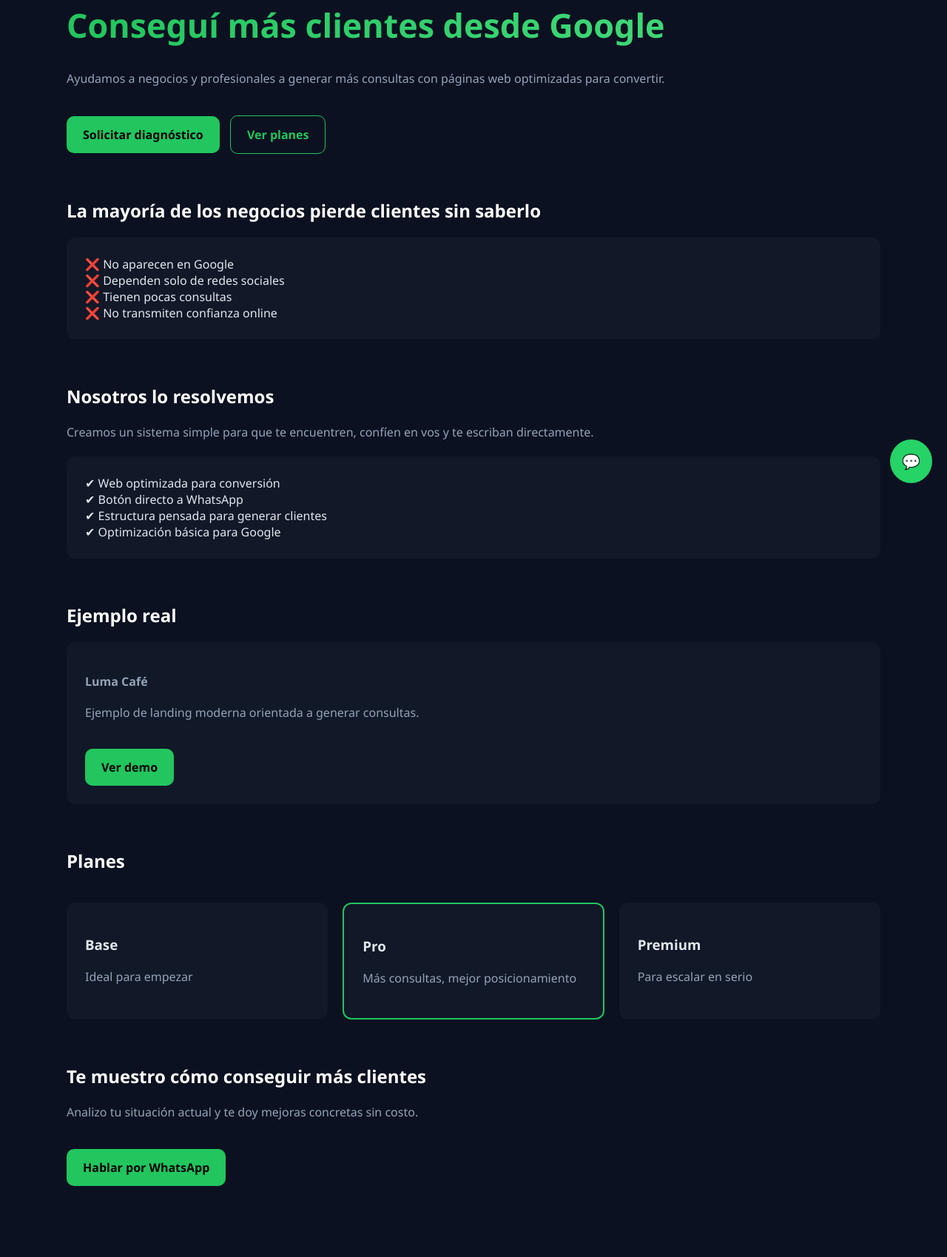
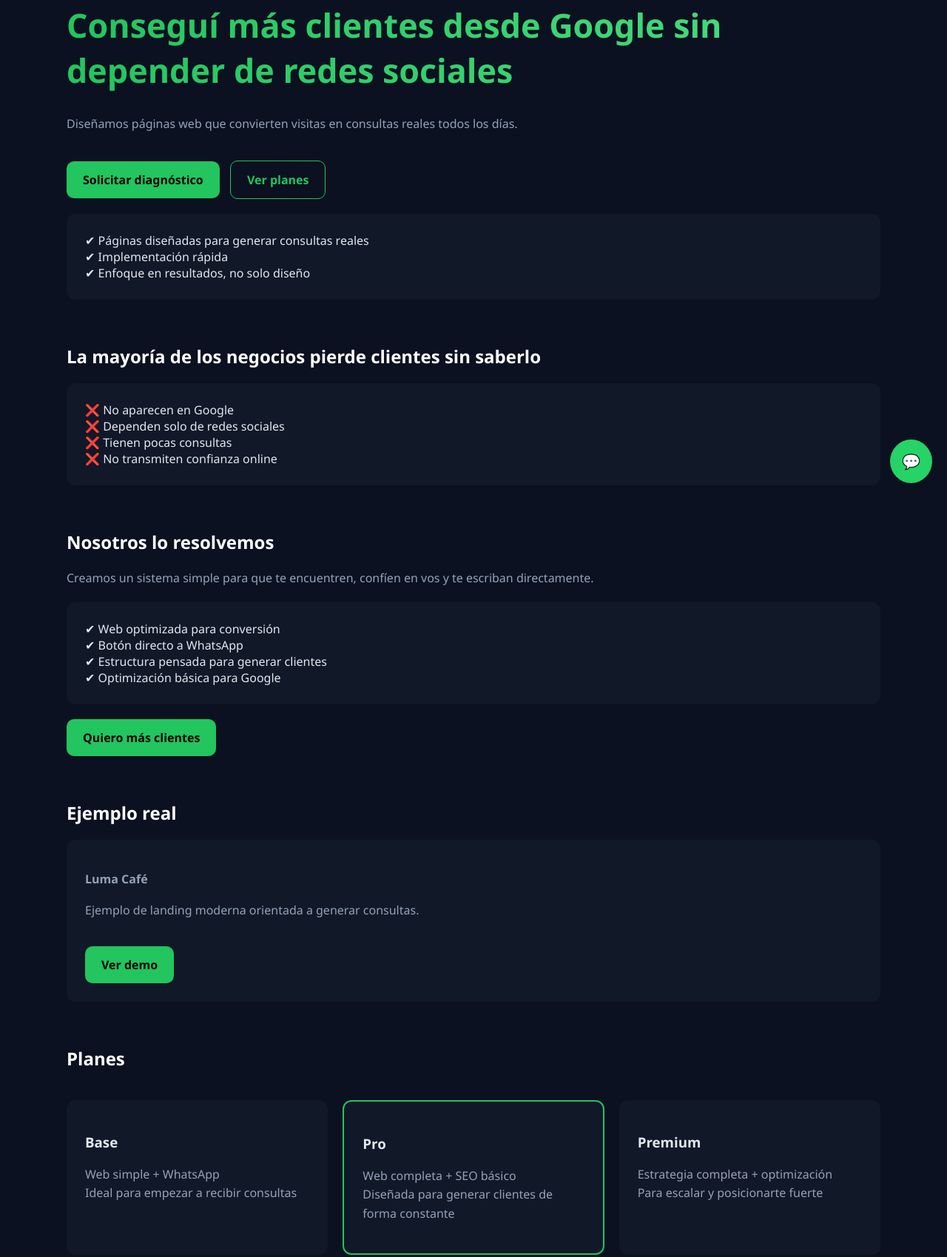
Before and after one commit to consultoriainformaticacds/nexo-landing, a plain HTML site: page index.html in a window 1280 px wide. Shown: the part 127-1826 px from the top of the page at 74% size. Before the commit the page ends 1790 px from the top, so only its background shows below. Drawn offline with Linux system fonts and the light colour scheme.

Commit message:
Add files via upload

```diff
--- a/index.html
+++ b/index.html
@@ -3,7 +3,7 @@
 <head>
   <meta charset="UTF-8">
   <meta name="viewport" content="width=device-width, initial-scale=1.0">
-  <title>NEXO Digital | Conseguí más clientes desde Google</title>
+  <title>NEXO | Conseguí más clientes desde Google</title>
 
   <meta name="description" content="Creamos páginas web que generan clientes desde Google. Diagnóstico gratuito.">
 
@@ -103,11 +103,18 @@
 
   <!-- HERO -->
   <span class="badge">Diagnóstico gratuito — cupos limitados</span>
-  <h1>Conseguí más clientes desde Google</h1>
-  <p>Ayudamos a negocios y profesionales a generar más consultas con páginas web optimizadas para convertir.</p>
+  <h1>Conseguí más clientes desde Google sin depender de redes sociales</h1>
+  <p>Diseñamos páginas web que convierten visitas en consultas reales todos los días.</p>
 
   <a class="btn" href="https://wa.me/5491124632544?text=Hola!%20Quiero%20un%20diagnóstico%20gratuito">Solicitar diagnóstico</a>
   <a class="btn btn-outline" href="#planes">Ver planes</a>
+
+  <!-- PRUEBA -->
+  <div class="card">
+    ✔ Páginas diseñadas para generar consultas reales<br>
+    ✔ Implementación rápida<br>
+    ✔ Enfoque en resultados, no solo diseño
+  </div>
 
   <!-- PROBLEMA -->
   <h2>La mayoría de los negocios pierde clientes sin saberlo</h2>
@@ -129,6 +136,9 @@
     ✔ Optimización básica para Google
   </div>
 
+  <!-- CTA intermedio -->
+  <a class="btn" href="https://wa.me/5491124632544?text=Hola!%20Quiero%20más%20clientes">Quiero más clientes</a>
+
   <!-- DEMO -->
   <h2>Ejemplo real</h2>
   <div class="card">
@@ -144,17 +154,20 @@
 
     <div class="card">
       <h3>Base</h3>
-      <p>Ideal para empezar</p>
+      <p>Web simple + WhatsApp<br>
+      Ideal para empezar a recibir consultas</p>
     </div>
 
     <div class="card highlight">
       <h3>Pro</h3>
-      <p>Más consultas, mejor posicionamiento</p>
+      <p>Web completa + SEO básico<br>
+      Diseñada para generar clientes de forma constante</p>
     </div>
 
     <div class="card">
       <h3>Premium</h3>
-      <p>Para escalar en serio</p>
+      <p>Estrategia completa + optimización<br>
+      Para escalar y posicionarte fuerte</p>
     </div>
 
   </div>
@@ -162,6 +175,8 @@
   <!-- CTA FINAL -->
   <h2>Te muestro cómo conseguir más clientes</h2>
   <p>Analizo tu situación actual y te doy mejoras concretas sin costo.</p>
+
+  <p><strong>Con solo 1 o 2 clientes nuevos, ya recuperás la inversión.</strong></p>
 
   <a class="btn" href="https://wa.me/5491124632544?text=Hola!%20Quiero%20mejorar%20mi%20captación%20de%20clientes">Hablar por WhatsApp</a>
 
```
